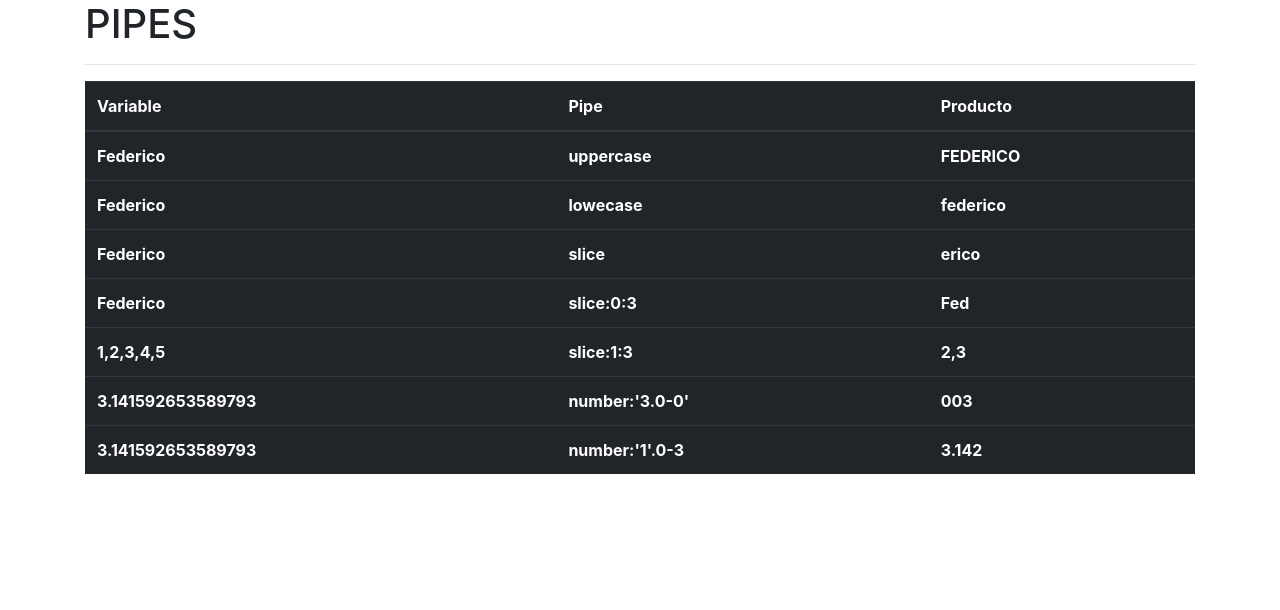
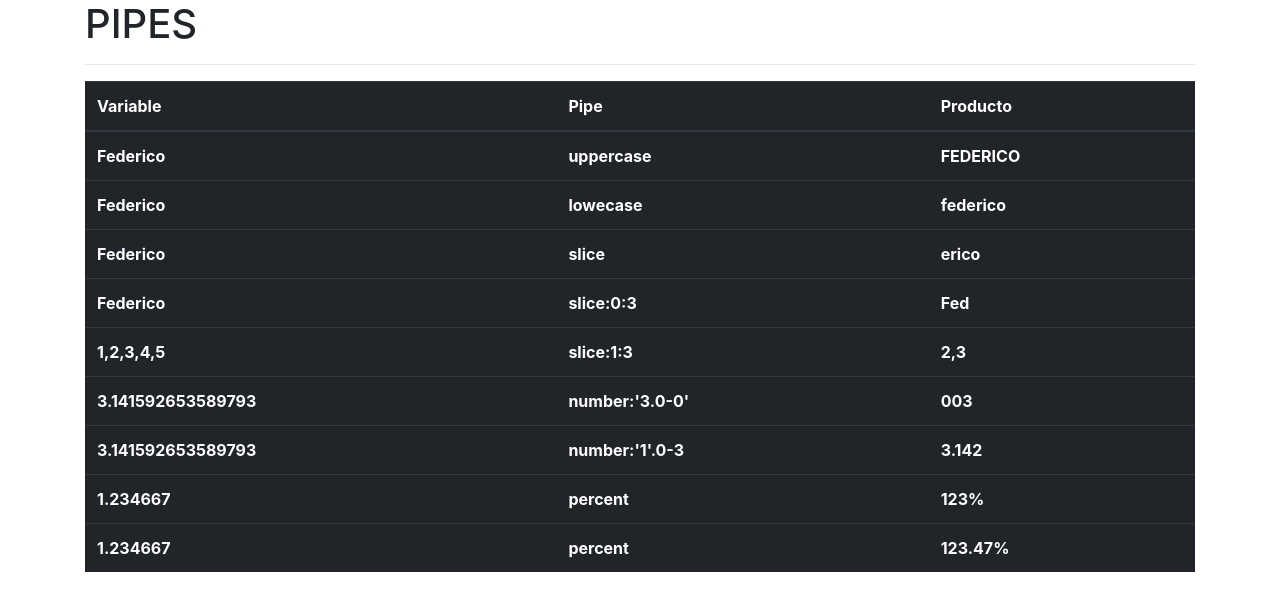
Before and after one commit to fedeatanasoff/angular-pipes, an Angular app: page / in a window 1280 px wide. Shown: the top 610 px of the page. Built offline with nearby package versions, Linux system fonts and the light colour scheme.

Commit message:
pipe porcentaje y number

```diff
--- a/src/app/app.component.html
+++ b/src/app/app.component.html
@@ -46,6 +46,16 @@
         <th>number:'1'.0-3</th>
         <th>{{ PI | number:'1.0-3'}}</th>
       </tr>
+      <tr>
+        <th>{{a}}</th>
+        <th>percent</th>
+        <th>{{a | percent }}</th>
+      </tr>
+      <tr>
+        <th>{{a}}</th>
+        <th>percent</th>
+        <th>{{a | percent:'2.2-2' }}</th>
+      </tr>
 
     </tbody>
   </table>
--- a/src/app/app.component.ts
+++ b/src/app/app.component.ts
@@ -10,4 +10,5 @@ export class AppComponent {
   nombre = 'Federico';
   array = [1, 2, 3, 4, 5];
   PI = Math.PI;
+  a = 1.234667;
 }
```
